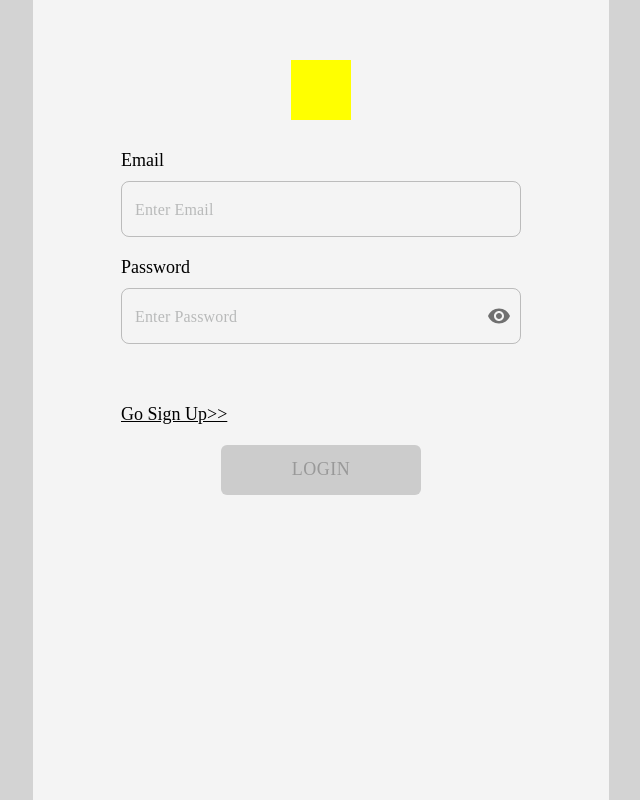
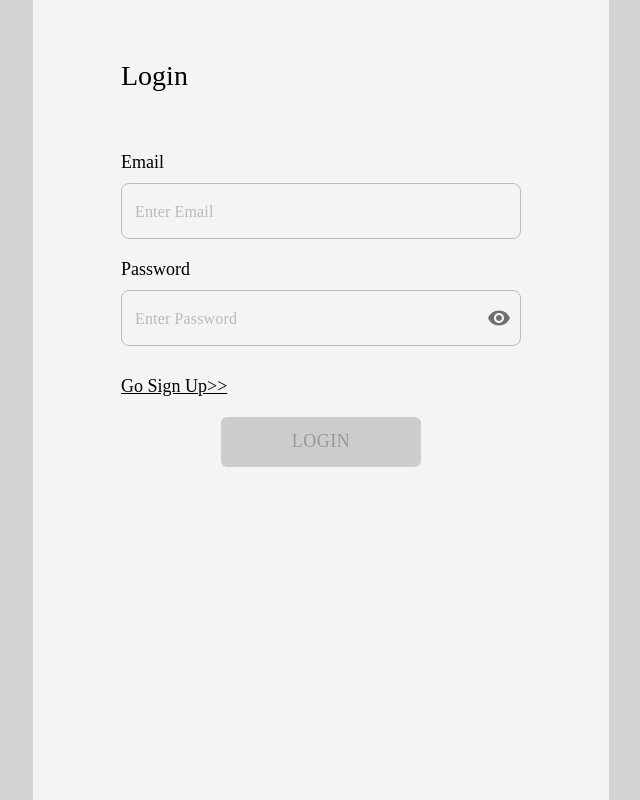
Before and after one commit to DHEPLab/aim-ahead-app, a React (Create React App) app: page /login in a window 1280 px wide. Shown: the whole page, without its empty margins (319-959 px from the left). Built offline with nearby package versions, Linux system fonts and the light colour scheme.

Commit message:
[UNCAIM-6][David] feat: remove logo and add title

```diff
--- a/src/components/AuthenticationForm/index.tsx
+++ b/src/components/AuthenticationForm/index.tsx
@@ -76,10 +76,7 @@ const AuthenticationForm = ({ pageType, passwordRegex, handelSubmit }: Authentic
           <span className={styles.invalidEmailText}>Invalid email address. Please correct and try again.</span>
         )}
       </FormControl>
-      <FormControl
-        className={styles.formController}
-        sx={isSignUpPage ? { marginBottom: "10px" } : { marginBottom: "60px" }}
-      >
+      <FormControl className={styles.formController} sx={{ marginBottom: "30px" }}>
         <label className={styles.inputLabel} htmlFor="password-input" data-testid="password-label">
           Password
         </label>
--- a/src/pages/Login/index.module.scss
+++ b/src/pages/Login/index.module.scss
@@ -4,15 +4,16 @@
   display: flex;
   flex-direction: column;
 
-  .logoContainer {
+  .titleContainer {
+    width: 400px;
     margin-top: 60px;
-    margin-bottom: 30px;
+    margin-bottom: 60px;
     align-self: center;
 
-    .logo {
-      width: 60px;
-      height: 60px;
-      background-color: yellow;
+    .title {
+      font-size: 28px;
+      margin-bottom: 10px;
+      font-family: Montserrat, serif;
     }
   }
 }
--- a/src/pages/Login/index.tsx
+++ b/src/pages/Login/index.tsx
@@ -17,8 +17,8 @@ const LoginPage = () => {
   return (
     <Layout>
       <div className={styles.app}>
-        <div className={styles.logoContainer}>
-          <div className={styles.logo} />
+        <div className={styles.titleContainer}>
+          <span className={styles.title}>Login</span>
         </div>
         <AuthenticationForm pageType={FormType.Login} handelSubmit={handleLogin} passwordRegex={passwordRegex} />
       </div>
--- a/src/pages/SignUp/index.module.scss
+++ b/src/pages/SignUp/index.module.scss
@@ -4,15 +4,16 @@
   display: flex;
   flex-direction: column;
 
-  .logoContainer {
+  .titleContainer {
+    width: 400px;
     margin-top: 60px;
-    margin-bottom: 30px;
+    margin-bottom: 60px;
     align-self: center;
 
-    .logo {
-      width: 60px;
-      height: 60px;
-      background-color: yellow;
+    .title {
+      font-size: 28px;
+      margin-bottom: 10px;
+      font-family: Montserrat, serif;
     }
   }
 }
--- a/src/pages/SignUp/index.tsx
+++ b/src/pages/SignUp/index.tsx
@@ -18,8 +18,8 @@ const SignUpPage = () => {
   return (
     <Layout>
       <div className={styles.app}>
-        <div className={styles.logoContainer}>
-          <div className={styles.logo} />
+        <div className={styles.titleContainer}>
+          <span className={styles.title}>Sign Up</span>
         </div>
         <AuthenticationForm pageType={FormType.SignUp} handelSubmit={handleSignUp} passwordRegex={passwordRegex} />
       </div>
```
